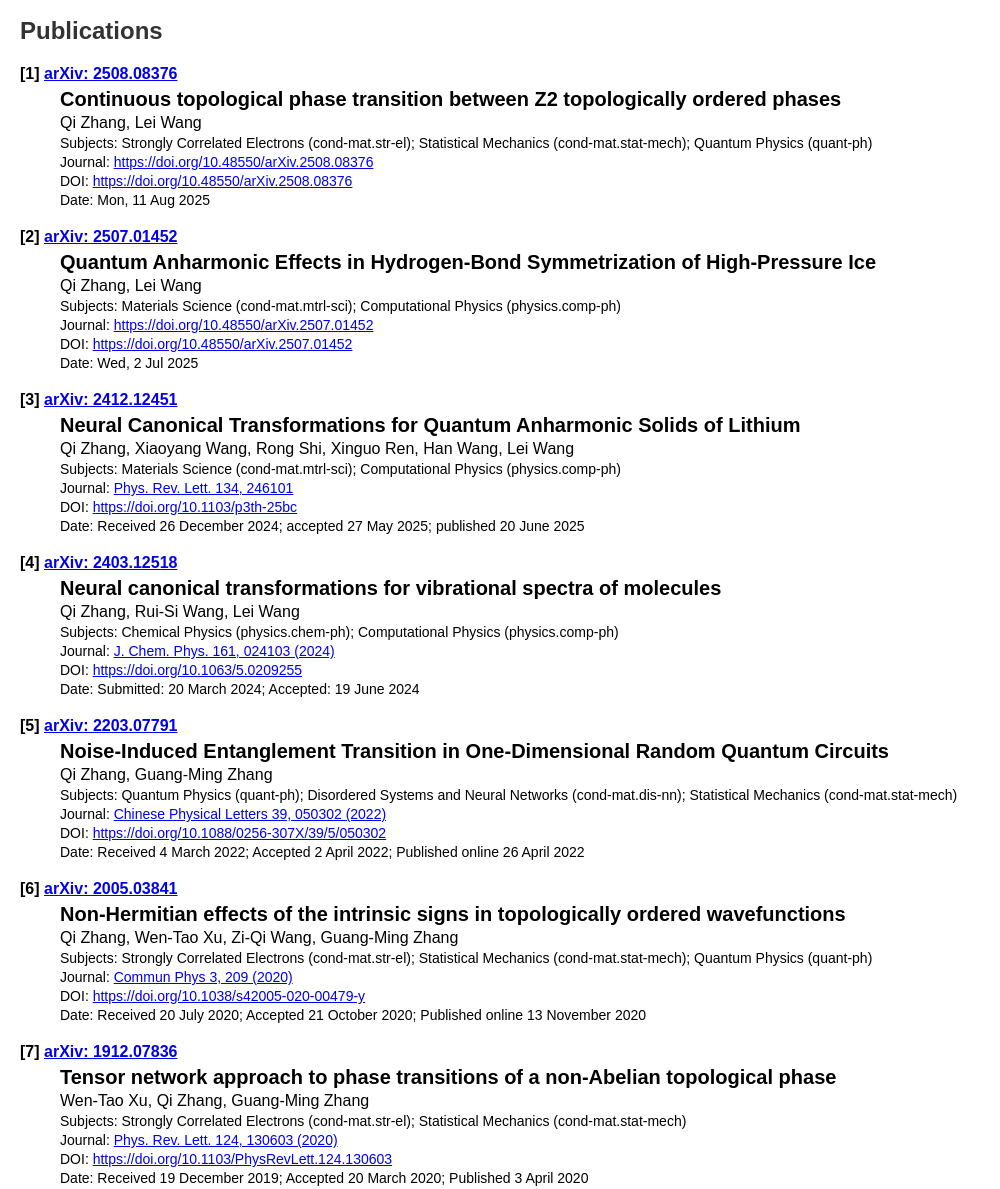
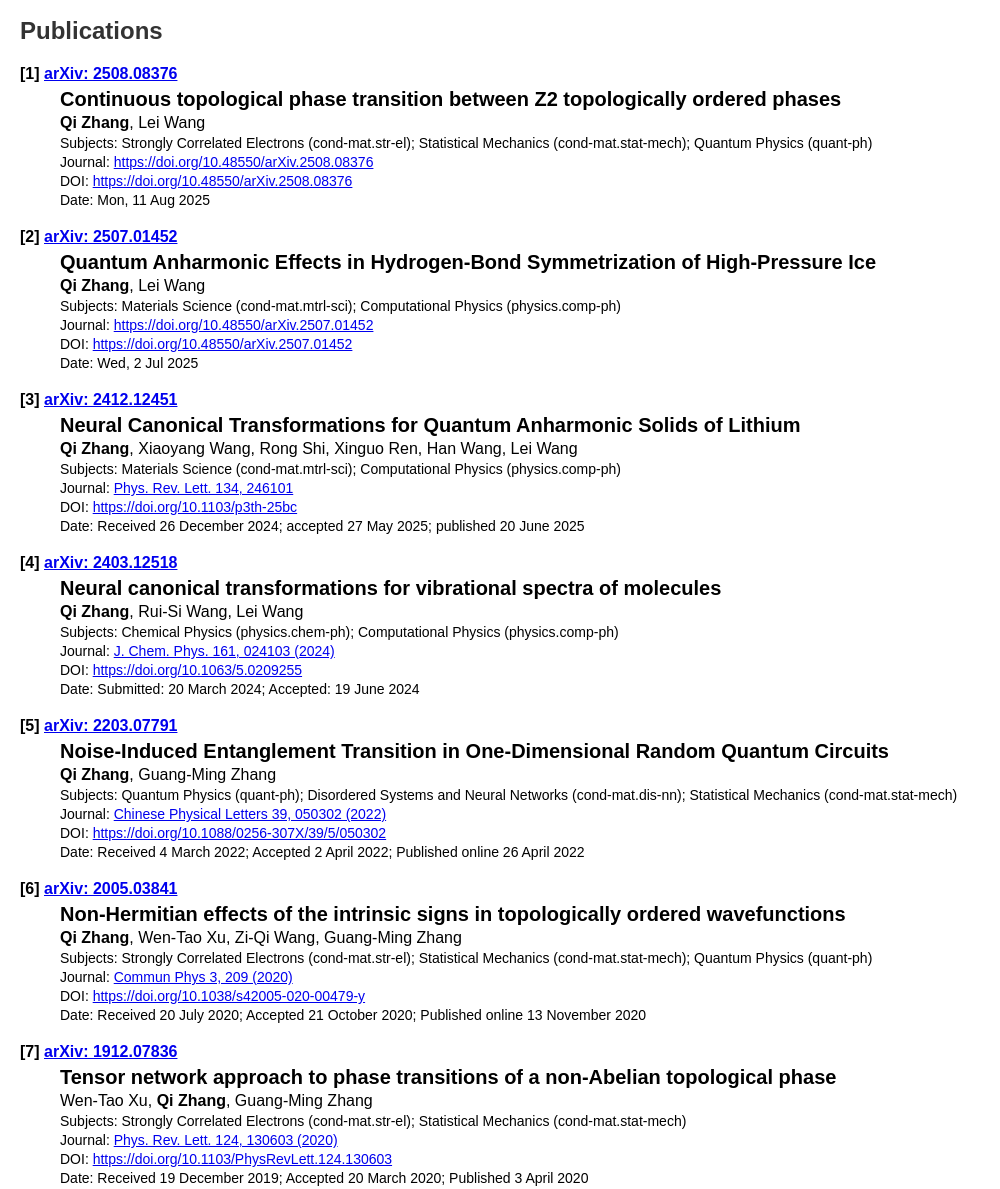
Before and after one commit to zhangqi94/zhangqi94.github.io, a plain HTML site: page index.html in a window 1280 px wide. Shown: the part 566-1755 px from the top of the page, without its empty margins (0-1000 px from the left). Drawn offline with Linux system fonts and the light colour scheme.

Commit message:
add article

```diff
--- a/index.html
+++ b/index.html
@@ -193,7 +193,7 @@
                     <strong>Continuous topological phase transition between Z2 topologically ordered phases </strong>
                 </ul>
                 <ul class="article-authors">
-                    Qi Zhang, Lei Wang
+                    <strong>Qi Zhang</strong>, Lei Wang
                 </ul>
                 <ul class="article-item">
                     Subjects: Strongly Correlated Electrons (cond-mat.str-el); Statistical Mechanics (cond-mat.stat-mech); Quantum Physics (quant-ph)
@@ -220,7 +220,7 @@
                     <strong>Quantum Anharmonic Effects in Hydrogen-Bond Symmetrization of High-Pressure Ice </strong>
                 </ul>
                 <ul class="article-authors">
-                    Qi Zhang, Lei Wang
+                    <strong>Qi Zhang</strong>, Lei Wang
                 </ul>
                 <ul class="article-item">
                     Subjects: Materials Science (cond-mat.mtrl-sci); Computational Physics (physics.comp-ph)
@@ -246,7 +246,7 @@
                     <strong>Neural Canonical Transformations for Quantum Anharmonic Solids of Lithium </strong>
                 </ul>
                 <ul class="article-authors">
-                    Qi Zhang, Xiaoyang Wang, Rong Shi, Xinguo Ren, Han Wang, Lei Wang
+                    <strong>Qi Zhang</strong>, Xiaoyang Wang, Rong Shi, Xinguo Ren, Han Wang, Lei Wang
                 </ul>
                 <ul class="article-item">
                     Subjects: Materials Science (cond-mat.mtrl-sci); Computational Physics (physics.comp-ph)
@@ -273,7 +273,7 @@
                     <strong>Neural canonical transformations for vibrational spectra of molecules</strong>
                 </ul>
                 <ul class="article-authors">
-                    Qi Zhang, Rui-Si Wang, Lei Wang
+                    <strong>Qi Zhang</strong>, Rui-Si Wang, Lei Wang
                 </ul>
                 <ul class="article-item">
                     Subjects: Chemical Physics (physics.chem-ph); Computational Physics (physics.comp-ph)
@@ -300,7 +300,7 @@
                     <strong>Noise-Induced Entanglement Transition in One-Dimensional Random Quantum Circuits</strong>
                 </ul>
                 <ul class="article-authors">
-                    Qi Zhang, Guang-Ming Zhang
+                    <strong>Qi Zhang</strong>, Guang-Ming Zhang
                 </ul>
                 <ul class="article-item">
                     Subjects: Quantum Physics (quant-ph); Disordered Systems and Neural Networks (cond-mat.dis-nn); Statistical Mechanics (cond-mat.stat-mech)
@@ -327,7 +327,7 @@
                     <strong>Non-Hermitian effects of the intrinsic signs in topologically ordered wavefunctions</strong>
                 </ul>
                 <ul class="article-authors">
-                    Qi Zhang, Wen-Tao Xu, Zi-Qi Wang, Guang-Ming Zhang
+                    <strong>Qi Zhang</strong>, Wen-Tao Xu, Zi-Qi Wang, Guang-Ming Zhang
                 </ul>
                 <ul class="article-item">
                     Subjects: Strongly Correlated Electrons (cond-mat.str-el); Statistical Mechanics (cond-mat.stat-mech); Quantum Physics (quant-ph)
@@ -354,7 +354,7 @@
                     <strong>Tensor network approach to phase transitions of a non-Abelian topological phase</strong>
                 </ul>
                 <ul class="article-authors">
-                    Wen-Tao Xu, Qi Zhang, Guang-Ming Zhang
+                    Wen-Tao Xu, <strong>Qi Zhang</strong>, Guang-Ming Zhang
                 </ul>
                 <ul class="article-item">
                     Subjects: Strongly Correlated Electrons (cond-mat.str-el); Statistical Mechanics (cond-mat.stat-mech)
```
